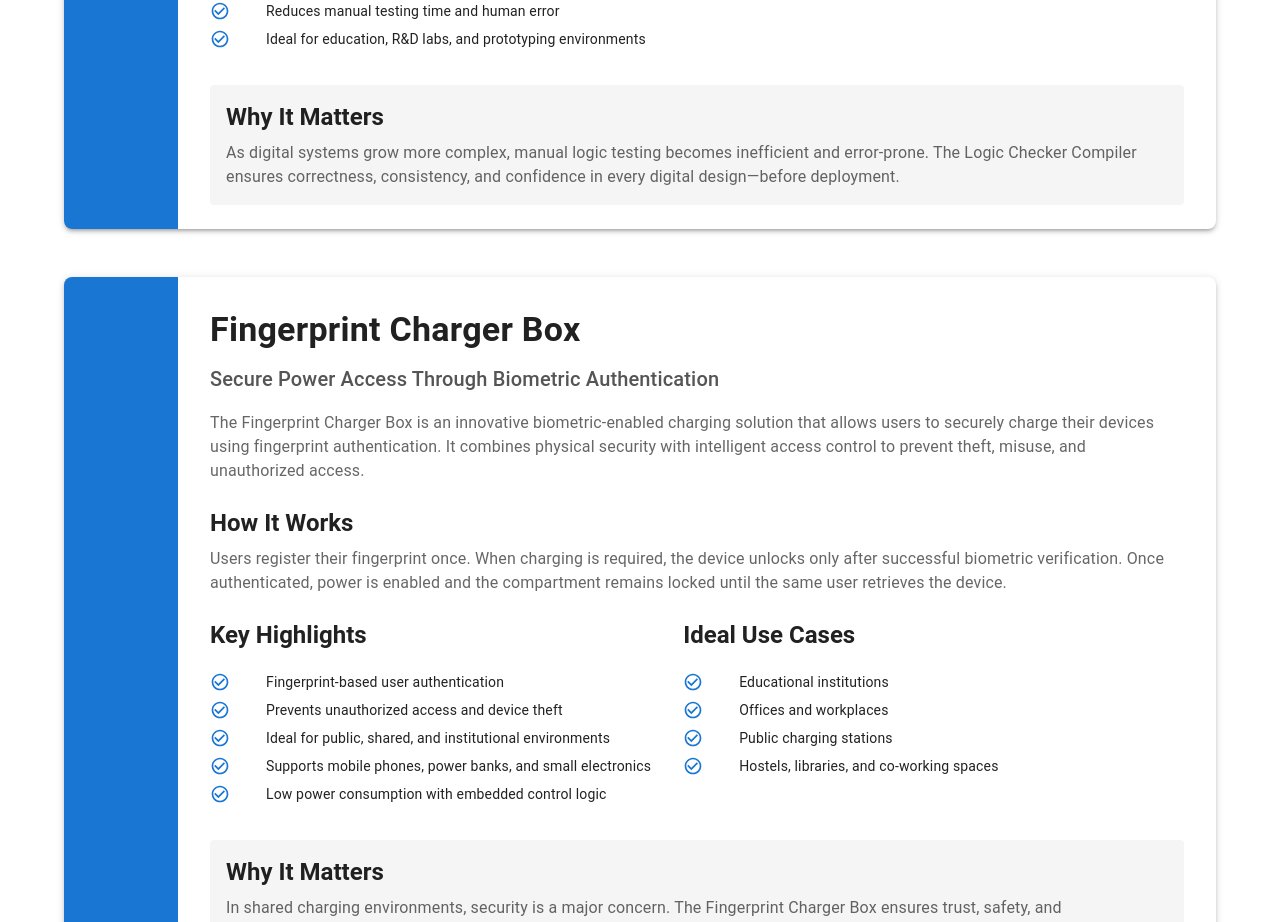
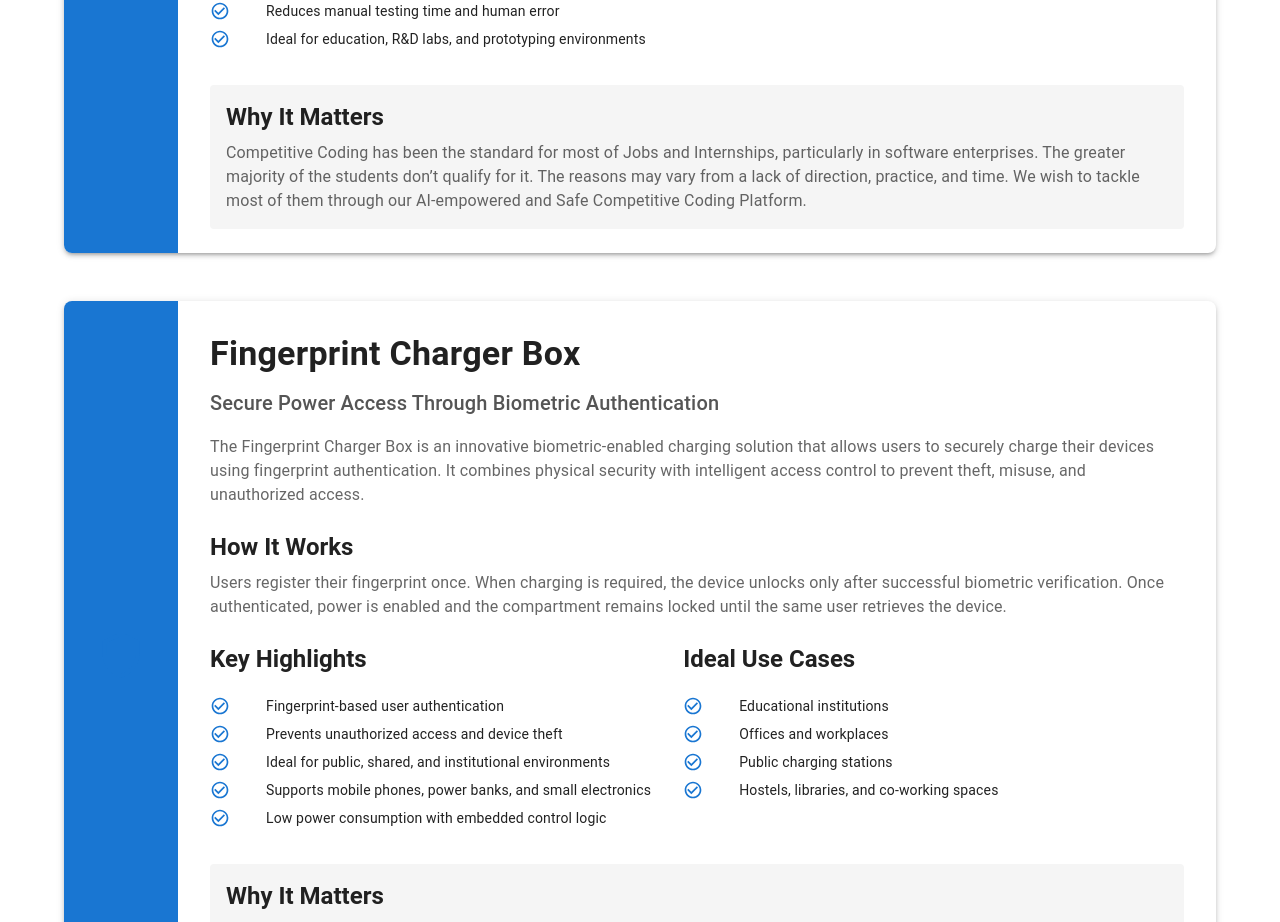
Before and after one commit to chetancsk616/voice-of-the-collage, a React (Vite) app: page /home in a window 1280 px wide. Shown: the part 1470-2392 px from the top of the page. Built offline with nearby package versions, Linux system fonts and the light colour scheme; no server answers.

Commit message:
content updation

```diff
--- a/src/components/Solutions.jsx
+++ b/src/components/Solutions.jsx
@@ -16,7 +16,7 @@ const products = [
       'Reduces manual testing time and human error',
       'Ideal for education, R&D labs, and prototyping environments',
     ],
-    whyItMatters: 'As digital systems grow more complex, manual logic testing becomes inefficient and error-prone. The Logic Checker Compiler ensures correctness, consistency, and confidence in every digital design—before deployment.'
+    whyItMatters: 'Competitive Coding has been the standard for most of Jobs and Internships, particularly in software enterprises. The greater majority of the students don’t qualify for it. The reasons may vary from a lack of direction, practice, and time. We wish to tackle most of them through our AI-empowered and Safe Competitive Coding Platform.'
   },
   {
     icon: <Security sx={{ fontSize: 50, color: 'primary.main' }} />,
```
Also changed, not shown: 1 other file (tests, documents, lock files or other folders).
